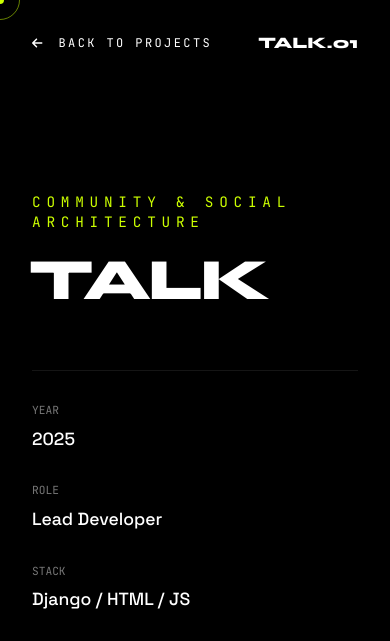
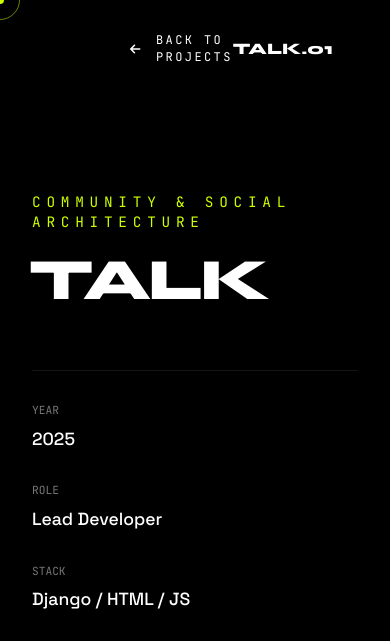
Before and after one commit to GreatFi/My-Portfolio, a plain HTML site: page projectdetails.html in a window 390 px wide. Shown: the top 641 px of the page. Drawn offline with nearby package versions, Linux system fonts and the light colour scheme.

Commit message:
responsiveness

```diff
--- a/projectdetails.html
+++ b/projectdetails.html
@@ -270,7 +270,7 @@
             .split-content { grid-template-columns: 1fr; }
             .hero { height: auto; padding-top: 12rem; }
             .card-img{display: none;}
-            .nav-inner{width: 100%;}
+            .nav-inner{width: 50%;}
         }
 
         .reveal { opacity: 0; transform: translateY(50px); }
```
